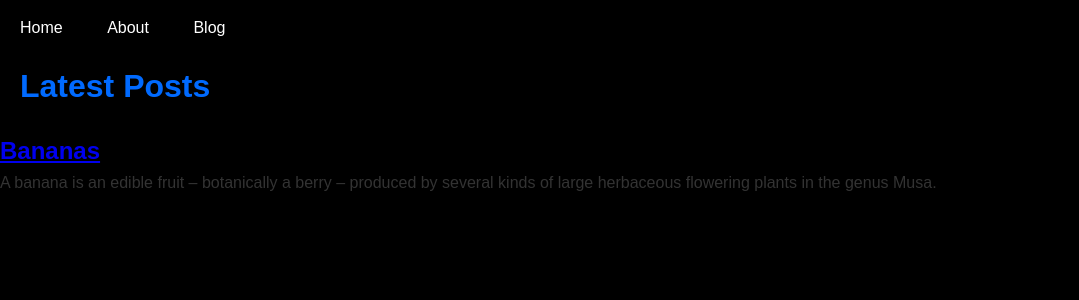
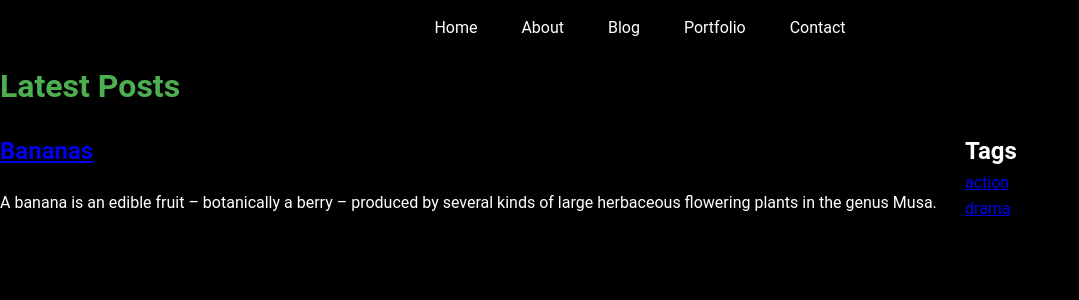
Before and after one commit to stoatsnhoney/stoatsnhoney.github.io, a Jekyll site: the page built from filmBlog.html, in a window 1280 px wide. Shown: the top 300 px of the page, without its empty margins (0-1079 px from the left). Built offline with Jekyll 4.4.1, drawn with Linux system fonts in a browser that asks for light colours.

Commit message:
stylesheet updates

```diff
--- a/_data/navigation.yml
+++ b/_data/navigation.yml
@@ -9,3 +9,7 @@
       link: /filmBlog.html
     - name: Music Reviews
       link: /musicBlog.html
+- name: Portfolio
+  link: /portfolio.html
+- name: Contact
+  link: /contact.html
--- a/_sass/main.scss
+++ b/_sass/main.scss
@@ -1,5 +1,16 @@
+:root {
+  --primary-color: #4a8eb9;
+  --secondary-color: #ffffff;
+  --background-color: #000000;
+  --text-color: #ffffff;
+  --header-background: #ffffff;
+  --header-text-color: #4CAF50;
+  --nav-hover-background: #e8e8e8;
+  --box-shadow: 0 2px 5px rgba(0, 0, 0, 0.1);
+}
+
 .current {
-    color: rgb(0, 255, 0);
+    color: rgb(0, 149, 0);
   }
 
 /* Reset some default styles */
@@ -10,32 +21,39 @@
 }
 
 body {
-  font-family: 'Arial', sans-serif;
+  font-family: 'Roboto', sans-serif;
   line-height: 1.6;
-  color: #333;
-  background-color: #000000;
+  color: var(--text-color);
+  background-color: var(--background-color);
+}
+
+p {
+  margin: 20px 0;
+  color: var(--text-color);
 }
 
 /* Header Styles */
 header {
-  background: #4CAF50;
-  color: #fff;
+  background: var(--header-background);
+  color: var(--header-text-color);
   padding: 20px;
   text-align: center;
+  box-shadow: var(--box-shadow);
 }
 
 h1 {
-  margin: 20px;
-  color: #006aff;
+  margin: 20px 0;
+  color: var(--header-text-color);
 }
 
 /* Navigation Styles */
 nav {
   margin-top: 15px;
+  text-align: center;
 }
 
 nav a {
-  color: #fff;
+  color: var(--text-color);
   text-decoration: none;
   padding: 10px 15px;
   margin: 0 5px;
@@ -44,7 +62,7 @@ nav a {
 }
 
 nav a:hover {
-  background: #45a049;
+  background: var(--nav-hover-background);
 }
 
 /* Main Content Styles */
@@ -52,16 +70,17 @@ nav a:hover {
   display: flex;
   flex-wrap: wrap;
   padding: 20px;
+  justify-content: center;
 }
 
 .article {
-  background: #fff;
+  background: var(--secondary-color);
   border: 1px solid #ddd;
   border-radius: 5px;
   margin: 10px;
   padding: 15px;
   flex: 1 1 calc(33.333% - 20px); /* 3 columns */
-  box-shadow: 0 2px 5px rgba(0, 0, 0, 0.1);
+  box-shadow: var(--box-shadow);
   transition: transform 0.3s;
 }
 
@@ -136,3 +155,17 @@ footer {
 .dropdown:hover .dropbtn {
   background-color: #3e8e41;
 }
+
+/* Sidebar Styles */
+.sidebar {
+  flex: 1 1 100%;
+  margin: 20px 0;
+}
+
+.tab-content {
+  display: none;
+}
+
+.tab-content.active {
+  display: block;
+}
--- a/filmBlog.html
+++ b/filmBlog.html
@@ -4,6 +4,8 @@ title: Blog
 ---
 <h1>Latest Posts</h1>
 
+<div style="display: flex;">
+  <div style="flex: 3;">
     <ul>
       {% for film in site.film %}
         <li>
@@ -12,3 +14,16 @@ title: Blog
         </li>
       {% endfor %}
     </ul>
+  </div>
+  <div style="flex: 1; padding-left: 20px;">
+    <h2>Tags</h2>
+    <ul>
+      {% assign tags = site.film | map: 'film-tags' | uniq %}
+      {% for tag in tags %}
+        <ul>
+          <a href="/tags/{{ tag | upcase }}">{{ tag }}</a>
+        </ul>
+      {% endfor %}
+    </ul>
+  </div>
+</div>
--- a/index.html
+++ b/index.html
@@ -2,4 +2,5 @@
 layout: default
 title: Home
 ---
-<h1>{{ "Hello World!" | downcase }}</h1>
+<h1>Hello, world!</h1>
+<p>Lorem ipsum.</p>
--- /dev/null
+++ b/portfolio.html
@@ -0,0 +1,6 @@
+---
+layout: default
+title: Portfolio
+---
+<h1>Portfolio</h1>
+<p>This is text.</p>
```
Also changed, not shown: contact.md (added, +7 -0 lines). Lines whose indentation alone changed are shown as unchanged.
